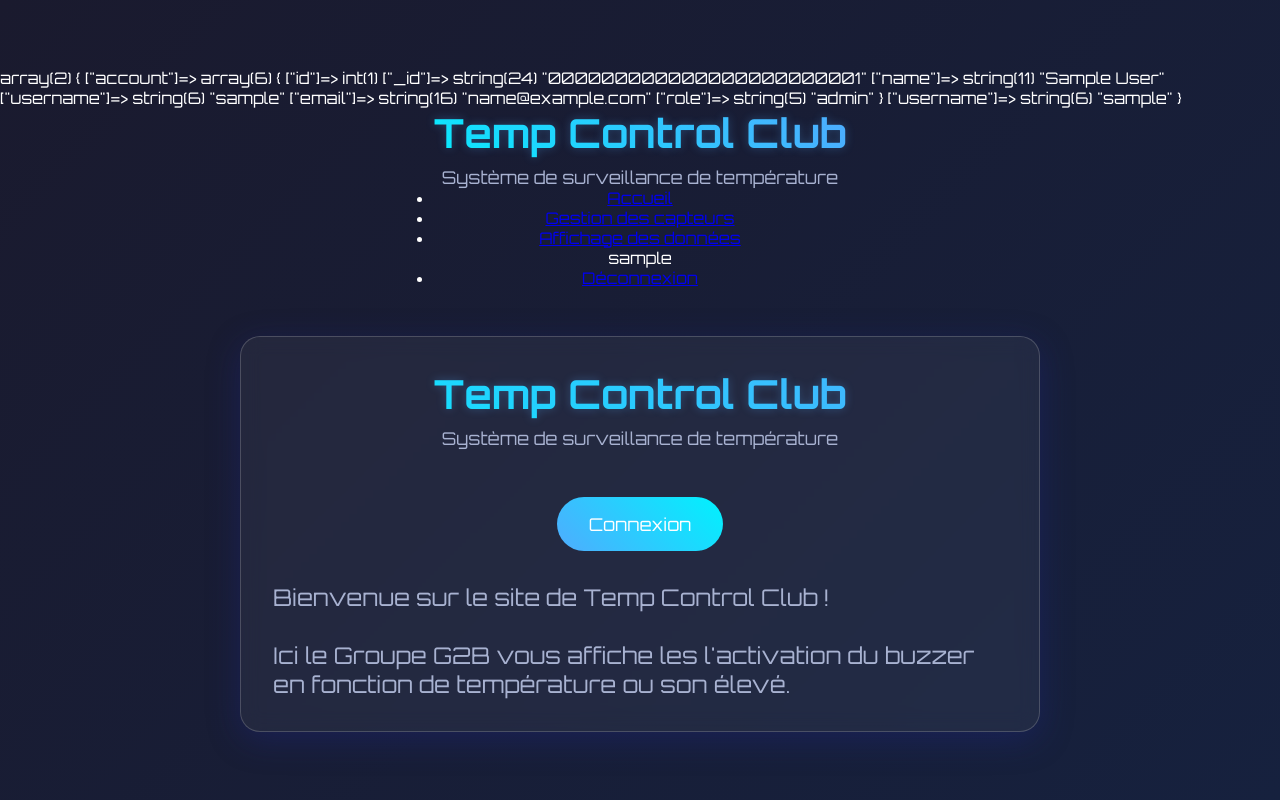
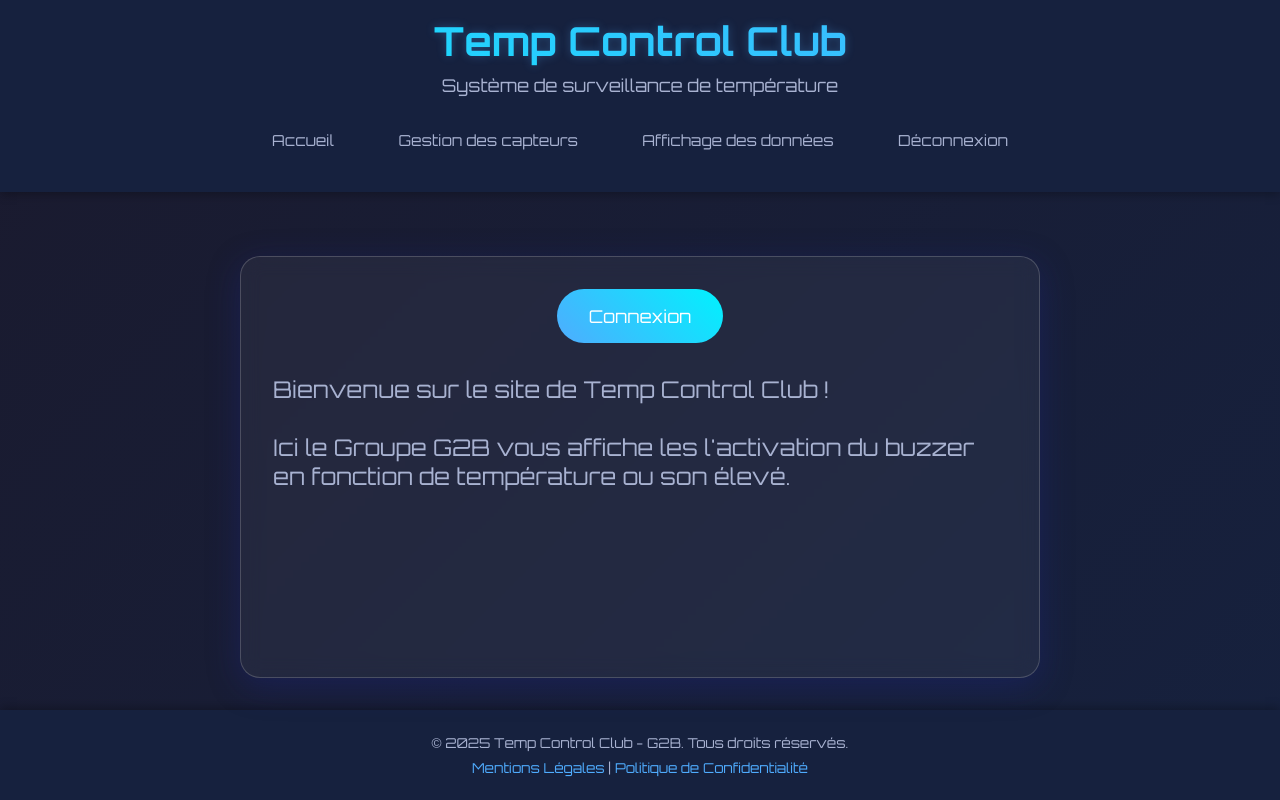
Before and after one commit to Arthur-Boutin/APP_COMMUN_G2B, a PHP site: page / in a window 1280 px wide. Run offline with PHP 8.4, Linux system fonts and the light colour scheme; the visitor is signed in with stand-in values (Sample User, id 1).

Commit message:
inclusion cs header footer

```diff
--- a/assets/css/style.css
+++ b/assets/css/style.css
@@ -24,6 +24,12 @@
     border-radius: 20px;
     box-shadow: 0 8px 32px 0 rgba(31, 38, 135, 0.37);
     border: 1px solid rgba(255, 255, 255, 0.18);
+    margin: 2rem auto; /* Centre le container horizontalement et ajoute une marge en haut/bas */
+    flex-grow: 1;
+}
+
+.container-data {
+    width: 100%;
 }
 
 .section {
@@ -31,7 +37,7 @@
 }
 
 .required {
-  color: red!important;
+    color: red !important;
     padding-bottom: 4%;
     text-align: center;
 }
@@ -73,8 +79,27 @@
 }
 
 header {
+    width: 100%; /* Prend toute la largeur */
+    background-color: #16213e; /* Couleur de fond pour la barre, peut être ajustée */
+    padding: 1rem 0; /* Remplissage vertical, horizontal géré par le contenu interne */
+    box-shadow: 0 2px 10px rgba(0, 0, 0, 0.3); /* Ombre optionnelle pour la démarcation */
     text-align: center;
-  margin-bottom: 3rem;
+    margin-bottom: 2rem;
+}
+
+.header-top-content {
+    padding: 0 2rem; /* Ajoute un peu d'espacement horizontal au contenu du titre */
+    margin-bottom: 0.5rem; /* Réduit la marge si la nav est juste en dessous */
+}
+
+.main-navigation {
+    /* margin-top: 1.5rem; -- Peut être ajusté ou supprimé si l'espacement est géré par le padding du header */
+    padding-bottom: 0; /* La nav est la dernière chose dans le header bar */
+}
+
+.main-navigation ul {
+    /* Les styles existants pour la navigation sont bons */
+    /* gap: 0.8rem 1.5rem; -- Peut être ajusté pour l'esthétique dans la barre */
 }
 
 h1 {
@@ -167,16 +192,6 @@
     }
 }
 
-@media (max-width: 600px) {
-  .info-section {
-    grid-template-columns: 1fr;
-  }
-
-  h1 {
-    font-size: 2rem;
-  }
-}
-
 .form-group {
     margin-bottom: 1.5rem;
     text-align: left;
@@ -243,3 +258,102 @@
     color: #fff;
     text-decoration: underline;
 }
+
+.main-navigation {
+    margin-top: 1.5rem; /* Espace entre le sous-titre et la navigation */
+    padding-bottom: 1rem; /* Espace sous la navigation avant le contenu principal */
+}
+
+.main-navigation ul {
+    list-style: none;
+    padding: 0;
+    display: flex;
+    justify-content: center;
+    align-items: center;
+    flex-wrap: wrap; /* Permet aux liens de passer à la ligne sur petits écrans */
+    gap: 0.8rem 1.5rem; /* Espace vertical et horizontal entre les liens */
+}
+
+.main-navigation ul li a {
+    font-family: 'Orbitron', sans-serif;
+    color: #a8b2d1; /* Couleur des liens, similaire au sous-titre */
+    text-decoration: none;
+    font-size: 0.95rem; /* Taille de police des liens */
+    padding: 0.6rem 1.2rem; /* Remplissage des liens */
+    border-radius: 20px; /* Bords arrondis */
+    transition: background-color 0.3s ease, color 0.3s ease, box-shadow 0.3s ease, border-color 0.3s ease;
+    border: 1px solid transparent; /* Bordure initiale transparente pour une transition douce */
+    display: inline-block; /* Assure que le padding et la bordure s'appliquent correctement */
+}
+
+.main-navigation ul li a:hover,
+.main-navigation ul li a.active { /* 'active' peut être ajoutée dynamiquement à la page courante */
+    background-color: rgba(79, 172, 254, 0.15); /* Fond légèrement bleuté au survol */
+    color: #00f2fe; /* Couleur du texte au survol, bleu cyan vif */
+    border-color: rgba(79, 172, 254, 0.4); /* Bordure subtile au survol */
+    box-shadow: 0 2px 10px rgba(79, 172, 254, 0.2); /* Ombre portée légère */
+}
+
+/* Styles pour la barre de footer */
+footer {
+    width: 100%;
+    background-color: #16213e; /* Même couleur que le header pour la cohérence */
+    color: #a8b2d1; /* Couleur de texte pour le footer */
+    padding: 1.5rem 0; /* Remplissage vertical */
+    text-align: center;
+    box-shadow: 0 -2px 10px rgba(0, 0, 0, 0.3); /* Ombre en haut du footer */
+    margin-top: auto; /* Pousse le footer en bas si le contenu de la page est court */
+}
+
+.footer-content {
+    max-width: 800px; /* Correspond à la largeur max du .container pour l'alignement */
+    margin: 0 auto; /* Centre le contenu du footer */
+    padding: 0 1rem; /* Espacement horizontal pour le contenu */
+}
+
+.footer-content p {
+    margin-bottom: 0.5rem;
+    font-size: 0.85rem;
+}
+
+.footer-content p:last-child {
+    margin-bottom: 0;
+}
+
+.footer-content a {
+    color: #4facfe; /* Couleur d'accentuation pour les liens */
+    text-decoration: none;
+    transition: color 0.3s ease;
+}
+
+.footer-content a:hover {
+    color: #00f2fe; /* Couleur au survol */
+    text-decoration: underline;
+}
+
+@media (max-width: 600px) {
+    .info-section {
+        grid-template-columns: 1fr;
+    }
+
+    h1 {
+        font-size: 2rem;
+    }
+}
+
+@media (max-width: 768px) {
+    .main-navigation ul {
+        flex-direction: column; /* Liens empilés verticalement */
+        gap: 0.5rem; /* Espace réduit en mode colonne */
+    }
+
+    .main-navigation ul li a {
+        width: 80%; /* Les liens prennent plus de largeur */
+        max-width: 250px; /* mais pas trop */
+        text-align: center; /* Texte centré dans les liens */
+    }
+
+    header {
+        margin-bottom: 1.5rem;
+    }
+}
--- a/controllers/log-in.php
+++ b/controllers/log-in.php
@@ -33,4 +33,6 @@
     }
 }
 
+include_once '../views/components/header.html';
 include_once '../views/log-in.html';
+include_once '../views/components/footer.html';
--- a/controllers/sign-up.php
+++ b/controllers/sign-up.php
@@ -92,4 +92,7 @@
     }
 }
 
+include_once 'views/components/header.html';
 include_once '../views/sign-up.html';
+include_once 'views/components/footer.html';
+include_once 'views/main.html';
--- a/index.php
+++ b/index.php
@@ -5,7 +5,6 @@
 
 session_start();
 
-var_dump($_SESSION);
-
 include_once 'views/components/header.html';
 include_once 'views/main.html';
+include_once 'views/components/footer.html';
--- a/views/affichage_donnee.html
+++ b/views/affichage_donnees.html
@@ -8,7 +8,7 @@
     <link href="https://fonts.googleapis.com/css2?family=Orbitron:wght@400;700&display=swap" rel="stylesheet">
 </head>
 <body>
-<div class="container">
+<div class="container container-data">
     <header>
         <h1>Affichage des données</h1>
         <p class="subtitle">Système de surveillance de température</p>
--- a/views/components/header.html
+++ b/views/components/header.html
@@ -7,9 +7,8 @@
         <ul>
             <li><a href="index.php">Accueil</a></li>
             <li><a href="../gestion_capteurs.html">Gestion des capteurs</a></li>
-            <li><a href="../affichage_donnees.html">Affichage des données</a></li>
+            <li><a href="views/affichage_donnees.html">Affichage des données</a></li>
             <?php if (isset($_SESSION['username'])): ?>
-            <?php echo $_SESSION['username']; ?>
                 <li><a href="controllers/log-out.php">Déconnexion</a></li>
             <?php else: ?>
                 <li><a href="controllers/log-in.php">Connexion</a></li>
--- a/views/main.html
+++ b/views/main.html
@@ -10,11 +10,6 @@
 </head>
 <body>
 <div class="container">
-    <header>
-        <h1>Temp Control Club</h1>
-        <p class="subtitle">Système de surveillance de température</p>
-    </header>
-
     <main>
         <div class="login-section">
             <a href="controllers/log-in.php">
```
Lines whose indentation alone changed are shown as unchanged.
